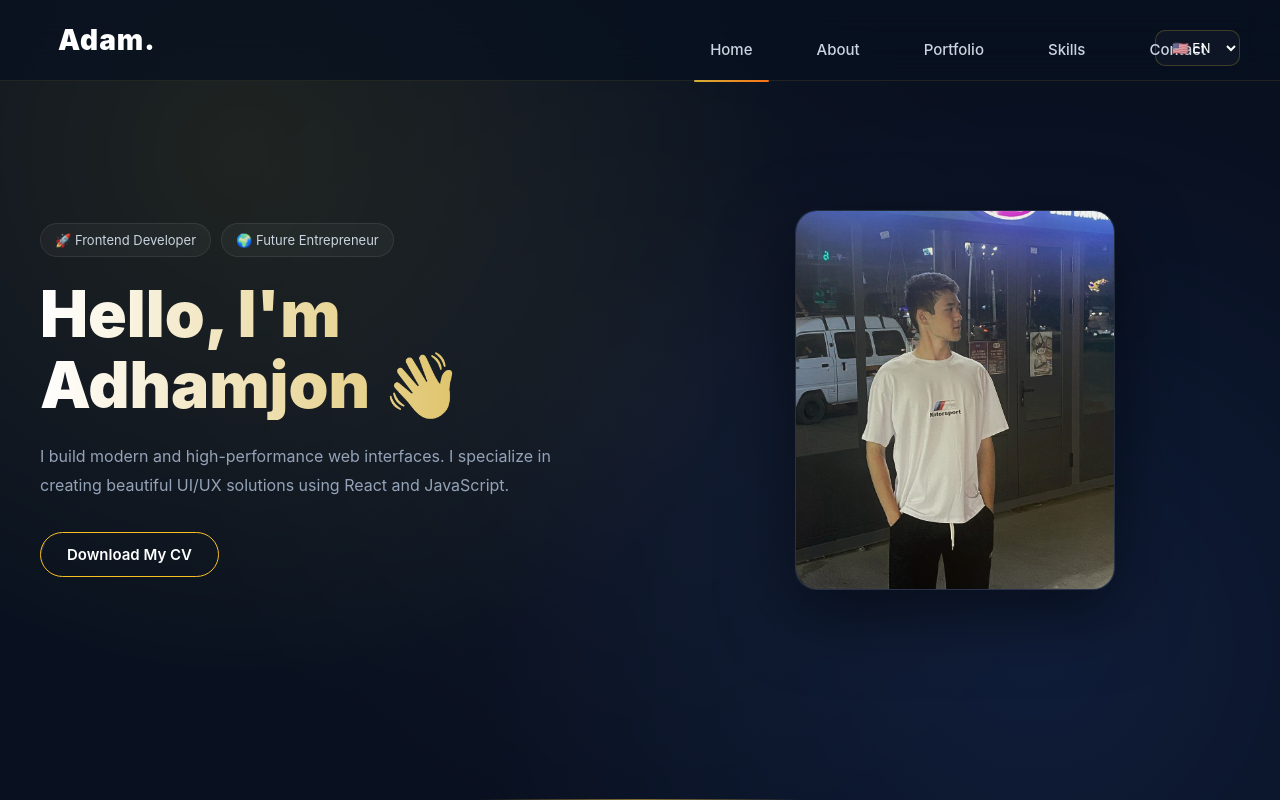
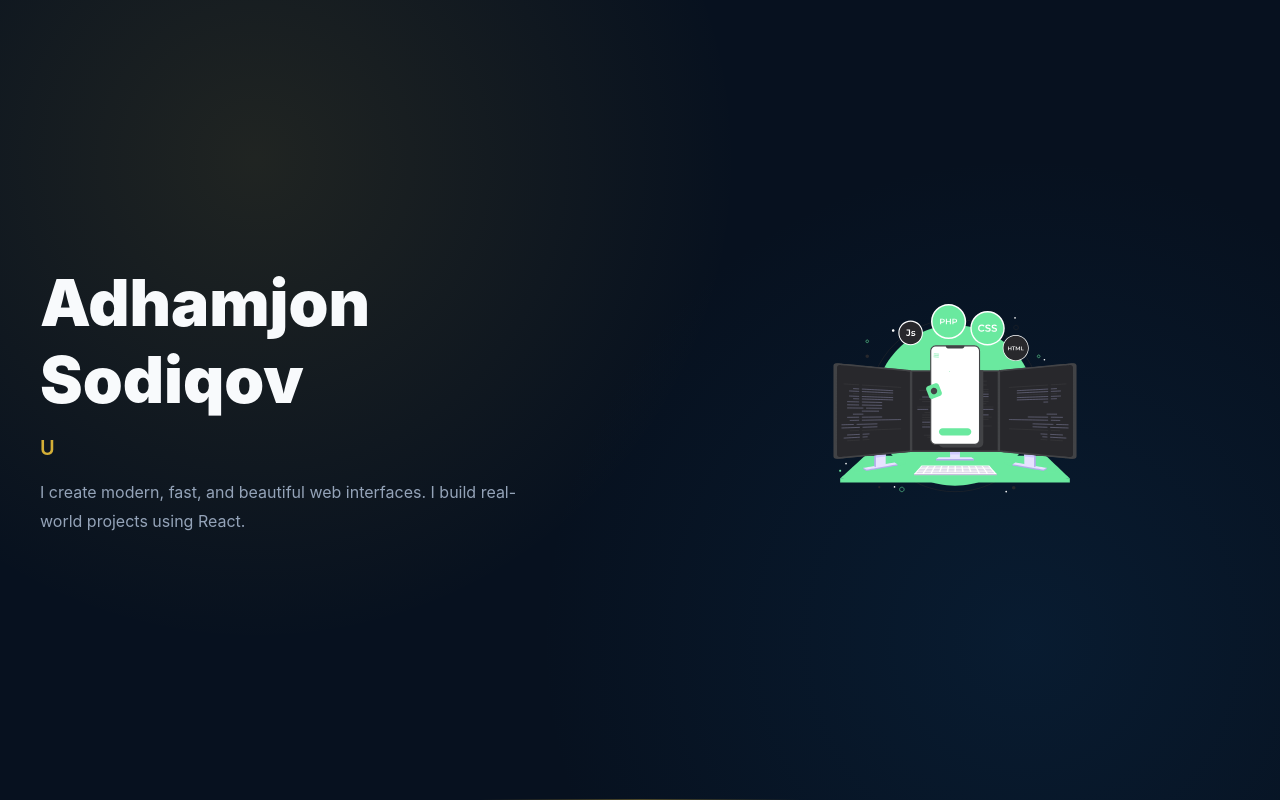
Before and after one commit to Adhamjon0/my-portfolio, a React (Create React App) app: page / in a window 1280 px wide. Shown: the top 800 px of the page. Built offline with nearby package versions, Linux system fonts and the light colour scheme.

Commit message:
My portfolio

```diff
--- a/src/App.jsx
+++ b/src/App.jsx
@@ -3,7 +3,7 @@ import { motion } from "framer-motion";
 
 import Header from "./components/Header";
 import Footer from "./components/Footer";
-// import Intro from "./components/Intro";
+import Intro from "./components/Intro";
 
 import Home from "./pages/Home";
 import About from "./pages/About";
@@ -26,7 +26,7 @@ function AppContent() {
   }, []);
 
   if (showIntro) {
-    // return <Intro onFinish={() => setShowIntro(false)} />;
+    return <Intro onFinish={() => setShowIntro(false)} />;
   }
 
   return (
--- a/src/pages/Contact.css
+++ b/src/pages/Contact.css
@@ -349,7 +349,7 @@ textarea,
 
 /* ================= 350px FIX ================= */
 
-@media (max-width: 350px) {
+@media (max-width: 400px) {
 
     .contact {
         padding: 90px 10px;
```
